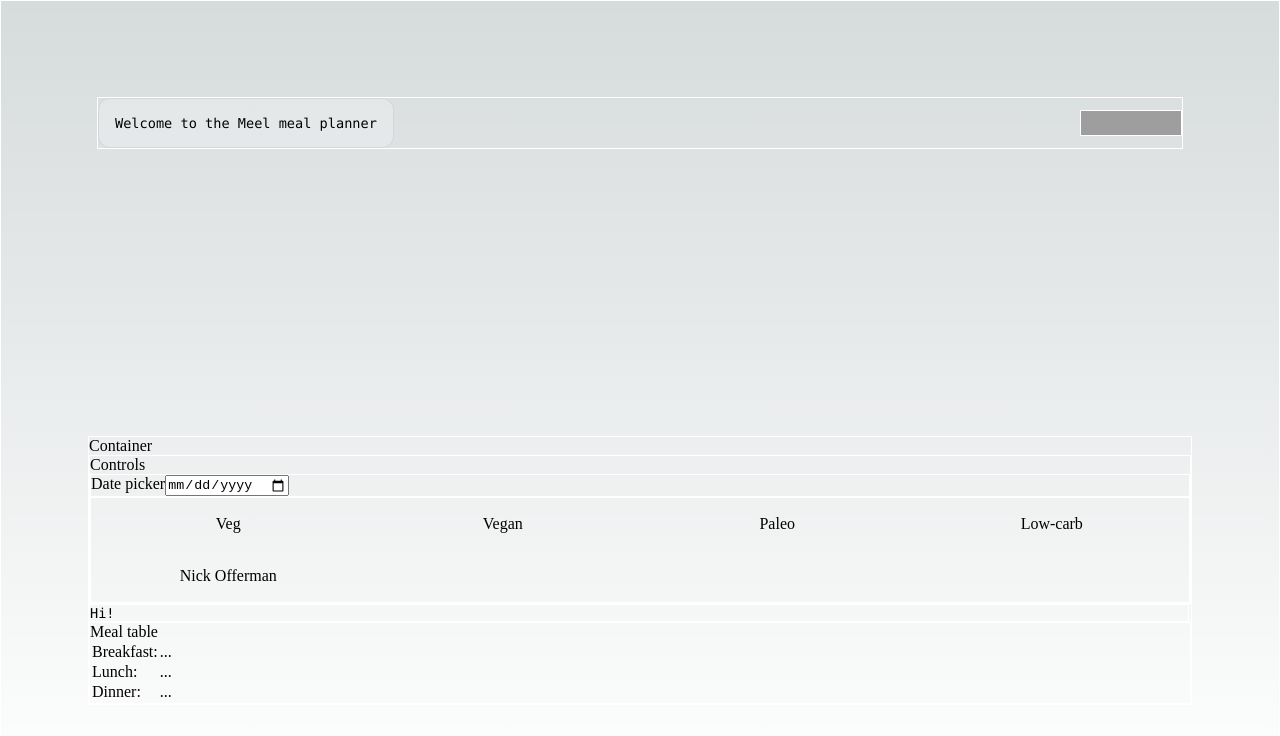
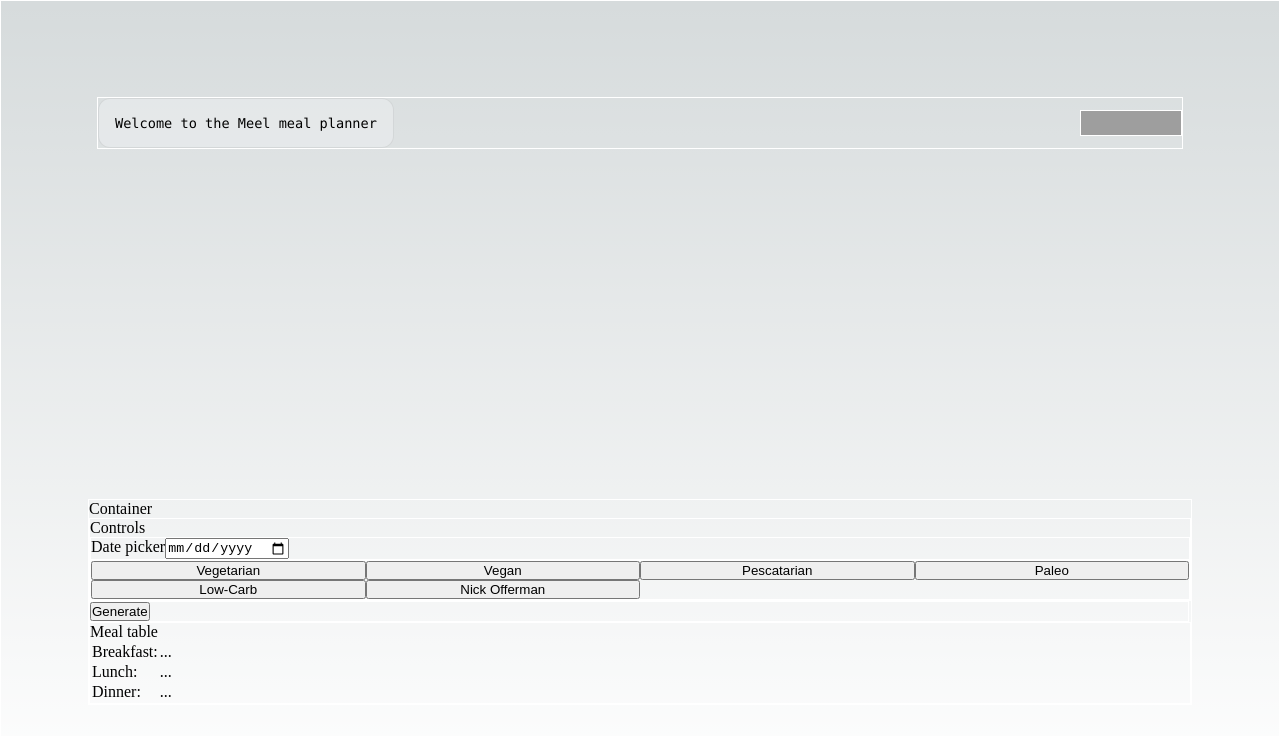
Before and after one commit to matthew-smith-miller/meal-planner, a Next.js app: page / in a window 1280 px wide. Shown: the top 736 px of the page. Built offline with nearby package versions, Linux system fonts and the light colour scheme; grey boxes are pictures that could not be loaded.

Commit message:
Add buttons

```diff
--- a/pages/index.tsx
+++ b/pages/index.tsx
@@ -45,16 +45,17 @@ export default function Home() {
                 <input type="date" />
               </span></div>
             <div className={styles.grid}>
-              <div className={styles.card}>Veg</div>
-              <div className={styles.card}>Vegan</div>
-              <div className={styles.card}>Paleo</div>
-              <div className={styles.card}>Low-carb</div>
-              <div className={styles.card}>Nick Offerman</div>
+              <DietButton diet="Vegetarian" />
+              <DietButton diet="Vegan" />
+              <DietButton diet="Pescatarian" />
+              <DietButton diet="Paleo" />
+              <DietButton diet="Low-Carb" />
+              <DietButton diet="Nick Offerman" />
             </div>
           </div>
           <div className={styles.description}>
-            Hi!
-        </div>
+            <GenerateButton />
+          </div>
           <div>
             Meal table
             <table>
@@ -89,3 +90,30 @@ export default function Home() {
     </>
   )
 }
+
+function GenerateButton() {
+  function generateMeals() {
+    console.log('Generating meals');
+  }
+  return (
+    <button
+      className={styles.generateButton}
+      onClick={generateMeals}
+    >
+      Generate
+    </button>
+  )
+}
+
+function DietButton({ diet }) {
+  return (
+    <button className={styles.dietButton}>
+      {diet}
+    </button>
+  )
+}
+
+interface MealPlannerInputs {
+  date: Date;
+  diet: string;
+}
```
